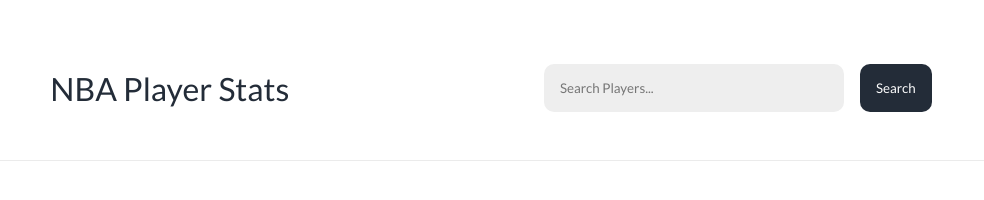
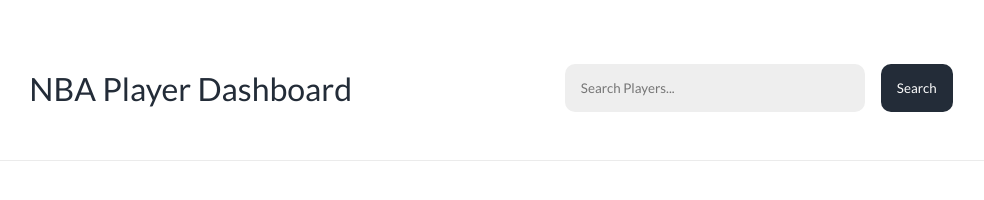
Before and after one commit to irtizaaah/nba-player-dashboard, a plain HTML site: page index.html in a window 1280 px wide. Shown: the top 200 px of the page, without its empty margins (125-1109 px from the left). Drawn offline with nearby package versions, Linux system fonts and the light colour scheme.

Commit message:
Changed header and title

```diff
--- a/index.html
+++ b/index.html
@@ -17,11 +17,11 @@
     <script type = "module" src="app.js" defer></script>
     <script src="https://cdn.jsdelivr.net/npm/chart.js" defer></script>
 
-    <title>NBA Player Stats</title>
+    <title>NBA Player Dashboard</title>
 </head>
 <body>
     <header>
-        <h1>NBA Player Stats</h1>
+        <h1>NBA Player Dashboard</h1>
         <div class = "search_bar">
             <input class = "search_bar-text" type="text" placeholder="Search Players...">
             <button class = "search_bar-button">Search</button>
```
